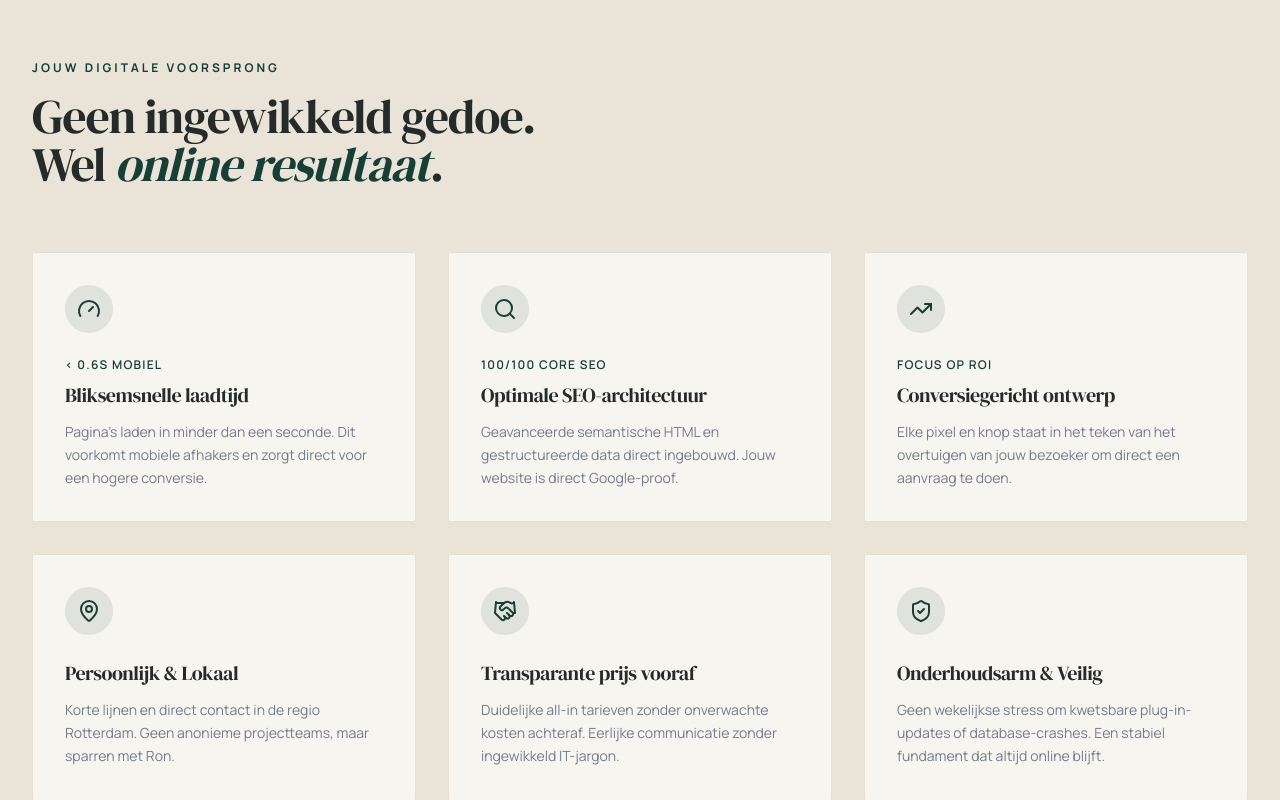
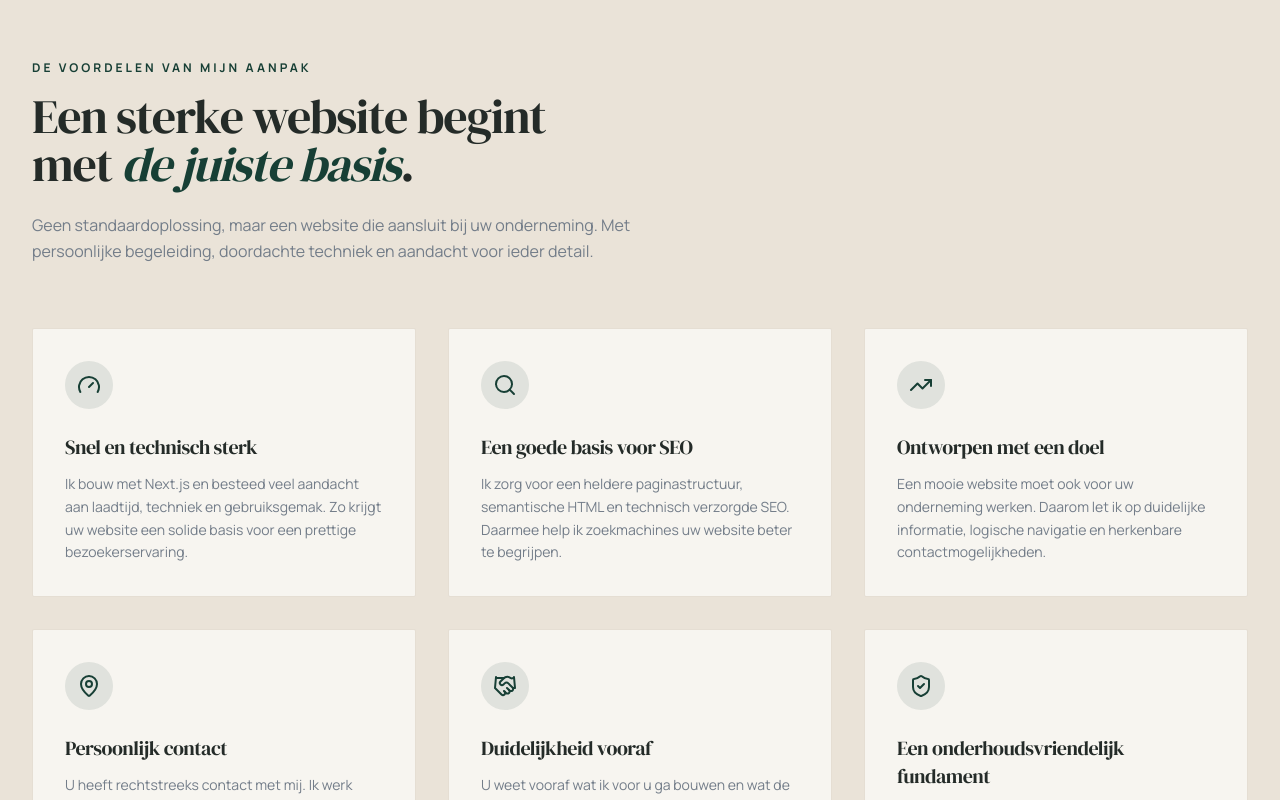
Before and after one commit to Maximustopdeals/testsite-webboostpartner, a Next.js app: page / in a window 1280 px wide. Shown: the part 1140-1940 px from the top of the page. Built offline with nearby package versions, Linux system fonts and the light colour scheme.

Commit message:
Update USPGrid content and layout

```diff
--- a/components/USPGrid.tsx
+++ b/components/USPGrid.tsx
@@ -16,42 +16,38 @@ interface USPItem {
   }>;
   title: string;
   desc: string;
-  metric?: string;
 }
 
 const items: USPItem[] = [
   {
     icon: Gauge,
-    title: "Bliksemsnelle laadtijd",
-    desc: "Pagina's laden in minder dan een seconde. Dit voorkomt mobiele afhakers en zorgt direct voor een hogere conversie.",
-    metric: "< 0.6s Mobiel",
+    title: "Snel en technisch sterk",
+    desc: "Ik bouw met Next.js en besteed veel aandacht aan laadtijd, techniek en gebruiksgemak. Zo krijgt uw website een solide basis voor een prettige bezoekerservaring.",
   },
   {
     icon: Search,
-    title: "Optimale SEO-architectuur",
-    desc: "Geavanceerde semantische HTML en gestructureerde data direct ingebouwd. Jouw website is direct Google-proof.",
-    metric: "100/100 Core SEO",
+    title: "Een goede basis voor SEO",
+    desc: "Ik zorg voor een heldere paginastructuur, semantische HTML en technisch verzorgde SEO. Daarmee help ik zoekmachines uw website beter te begrijpen.",
   },
   {
     icon: TrendingUp,
-    title: "Conversiegericht ontwerp",
-    desc: "Elke pixel en knop staat in het teken van het overtuigen van jouw bezoeker om direct een aanvraag te doen.",
-    metric: "Focus op ROI",
+    title: "Ontworpen met een doel",
+    desc: "Een mooie website moet ook voor uw onderneming werken. Daarom let ik op duidelijke informatie, logische navigatie en herkenbare contactmogelijkheden.",
   },
   {
     icon: MapPin,
-    title: "Persoonlijk & Lokaal",
-    desc: "Korte lijnen en direct contact in de regio Rotterdam. Geen anonieme projectteams, maar sparren met Ron.",
+    title: "Persoonlijk contact",
+    desc: "U heeft rechtstreeks contact met mij. Ik werk vanuit Rotterdam en help ondernemers in de regio met korte lijnen en duidelijke afspraken.",
   },
   {
     icon: Handshake,
-    title: "Transparante prijs vooraf",
-    desc: "Duidelijke all-in tarieven zonder onverwachte kosten achteraf. Eerlijke communicatie zonder ingewikkeld IT-jargon.",
+    title: "Duidelijkheid vooraf",
+    desc: "U weet vooraf wat ik voor u ga bouwen en wat de kosten zijn. Ik bespreek de mogelijkheden helder, zonder onnodig technisch jargon.",
   },
   {
     icon: ShieldCheck,
-    title: "Onderhoudsarm & Veilig",
-    desc: "Geen wekelijkse stress om kwetsbare plug-in-updates of database-crashes. Een stabiel fundament dat altijd online blijft.",
+    title: "Een onderhoudsvriendelijk fundament",
+    desc: "Ik bouw zonder onnodige plug-ins en met aandacht voor veiligheid en betrouwbaarheid. Dat beperkt afhankelijkheden en maakt het beheer overzichtelijker.",
   },
 ];
 
@@ -61,34 +57,39 @@ export default function USPGrid() {
       className="bg-background-secondary py-24 sm:py-32"
       data-testid="usp-grid"
     >
-      <div className="max-w-7xl mx-auto px-6 lg:px-8">
-        <div className="max-w-3xl mb-16">
-          <p className="font-sans text-xs uppercase tracking-[0.25em] text-brand-accessible font-bold mb-4">
-            Jouw Digitale Voorsprong
+      <div className="mx-auto max-w-7xl px-6 lg:px-8">
+        <div className="mb-16 max-w-3xl">
+          <p className="mb-4 font-sans text-xs font-bold uppercase tracking-[0.25em] text-brand-accessible">
+            De voordelen van mijn aanpak
           </p>
 
-          <h2 className="font-serif text-4xl sm:text-5xl text-foreground tracking-tight leading-[1.1]">
-            Geen ingewikkeld gedoe.
+          <h2 className="font-serif text-4xl leading-[1.1] tracking-tight text-foreground sm:text-5xl">
+            Een sterke website begint
             <br />
-            Wel{" "}
-            <span className="text-brand-accessible italic">
-              online resultaat
+            met{" "}
+            <span className="italic text-brand-accessible">
+              de juiste basis
             </span>
             .
           </h2>
+
+          <p className="mt-6 max-w-2xl font-sans text-base leading-relaxed text-foreground-muted">
+            Geen standaardoplossing, maar een website die aansluit bij uw
+            onderneming. Met persoonlijke begeleiding, doordachte techniek
+            en aandacht voor ieder detail.
+          </p>
         </div>
 
-        <div className="grid grid-cols-1 md:grid-cols-2 lg:grid-cols-3 gap-8">
-          {items.map((it: USPItem, i: number) => {
-            const Icon = it.icon;
+        <div className="grid grid-cols-1 gap-8 md:grid-cols-2 lg:grid-cols-3">
+          {items.map((item) => {
+            const Icon = item.icon;
 
             return (
-              <div
-                key={i}
-                className="bg-background p-8 rounded-sm transition-all duration-300 hover:-translate-y-1 hover:shadow-soft border border-border-subtle"
-                data-testid={`usp-card-${i}`}
+              <article
+                key={item.title}
+                className="rounded-sm border border-border-subtle bg-background p-8 transition-all duration-300 hover:-translate-y-1 hover:shadow-soft"
               >
-                <div className="w-12 h-12 grid place-items-center bg-brand/10 text-brand-accessible rounded-full mb-6">
+                <div className="mb-6 grid h-12 w-12 place-items-center rounded-full bg-brand/10 text-brand-accessible">
                   <Icon
                     size={24}
                     strokeWidth={2}
@@ -96,20 +97,14 @@ export default function USPGrid() {
                   />
                 </div>
 
-                {it.metric && (
-                  <p className="font-sans text-xs uppercase tracking-widest mb-2 text-brand-accessible font-semibold">
-                    {it.metric}
-                  </p>
-                )}
-
-                <h3 className="font-serif text-xl text-foreground mb-3">
-                  {it.title}
+                <h3 className="mb-3 font-serif text-xl text-foreground">
+                  {item.title}
                 </h3>
 
-                <p className="text-foreground-muted font-sans leading-relaxed text-sm">
-                  {it.desc}
+                <p className="font-sans text-sm leading-relaxed text-foreground-muted">
+                  {item.desc}
                 </p>
-              </div>
+              </article>
             );
           })}
         </div>
```
